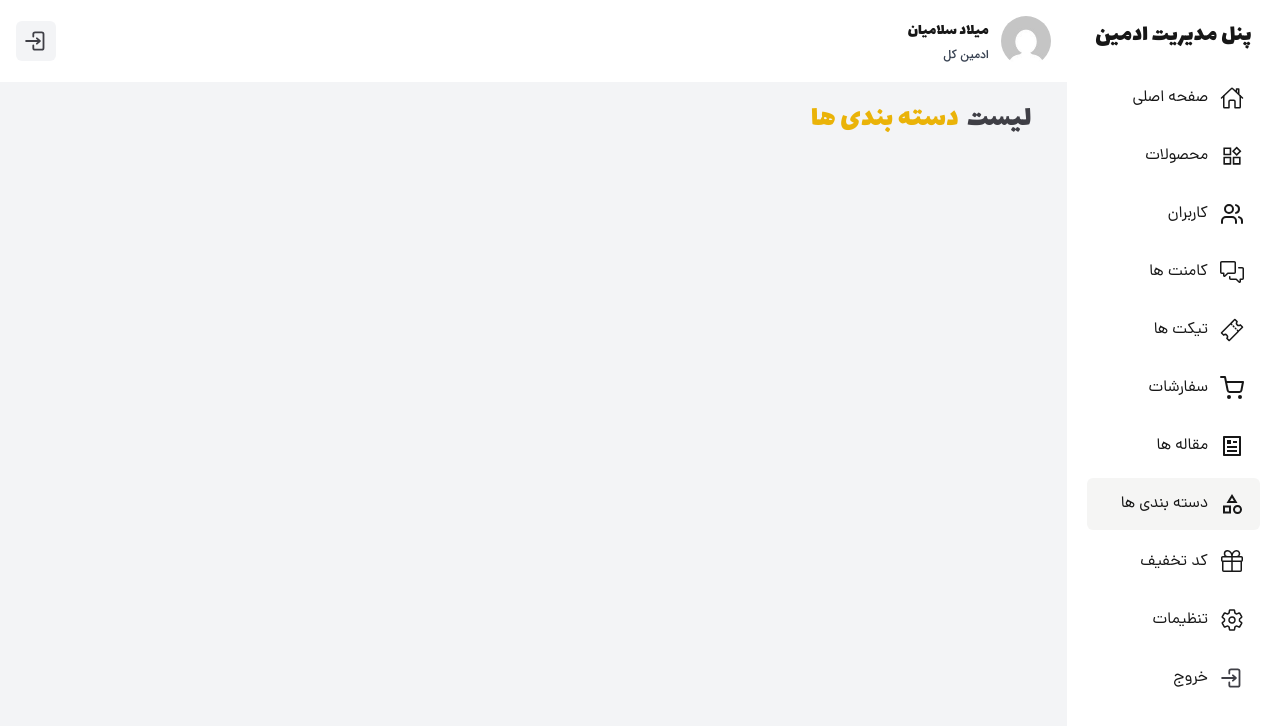
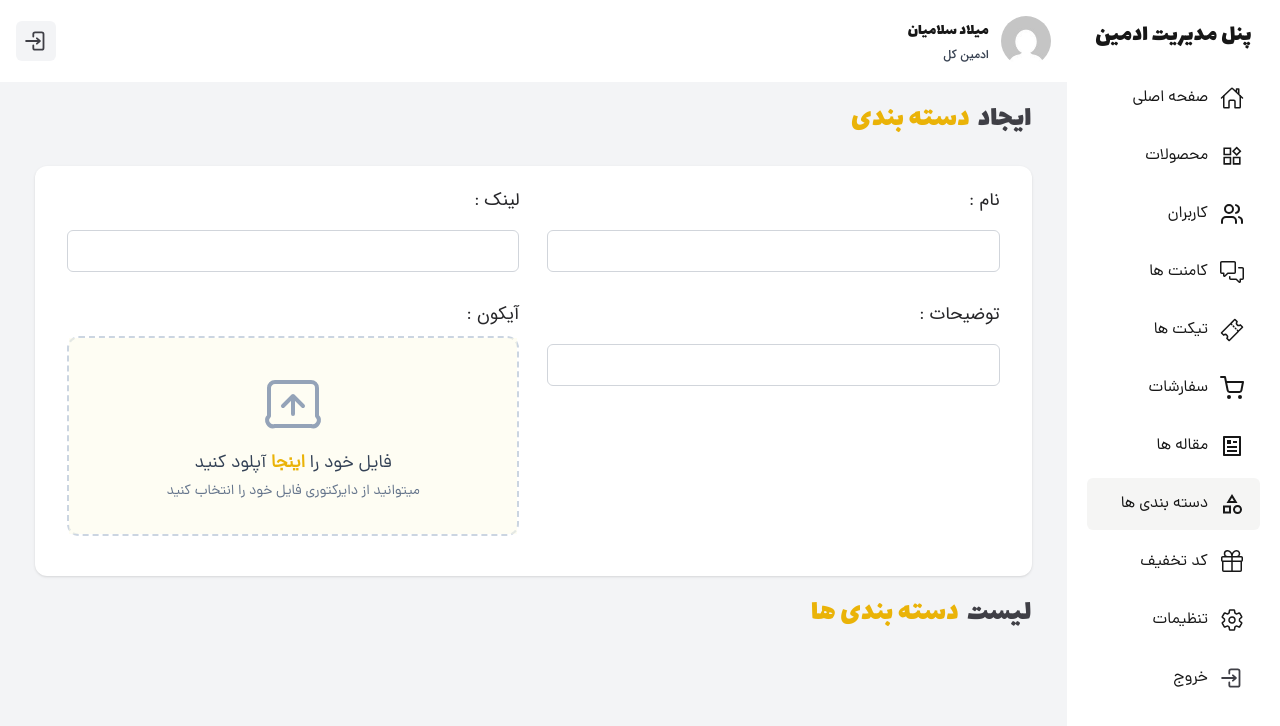
Before and after one commit to milad1385/tool-shop, a Next.js app: page /p-admin/categories in a window 1280 px wide. Shown: the top 726 px of the page. Built offline with nearby package versions, Linux system fonts and the light colour scheme.

Commit message:
add image uploader in admin panel

```diff
--- a/src/app/p-admin/categories/page.tsx
+++ b/src/app/p-admin/categories/page.tsx
@@ -1,13 +1,15 @@
-import Container from '@/components/modules/p-admin/Container'
-import PageTitle from '@/components/modules/p-admin/PageTitle'
-import React from 'react'
+import Container from "@/components/modules/p-admin/Container";
+import PageTitle from "@/components/modules/p-admin/PageTitle";
+import CreateCategory from "@/components/templates/p-admin/CreateCategory";
 
 function page() {
   return (
-   <Container>
+    <Container>
+      <PageTitle content="ایجاد دسته بندی" />
+      <CreateCategory/>
       <PageTitle content="لیست دسته بندی ها" />
     </Container>
-  )
+  );
 }
 
-export default page
+export default page;
--- /dev/null
+++ b/src/components/templates/p-admin/CreateCategory.tsx
@@ -0,0 +1,54 @@
+"use client";
+import Input from "@/components/ui/Input";
+import React from "react";
+import { useForm } from "react-hook-form";
+
+function CreateCategory() {
+  const {
+    register,
+    formState: { errors },
+    handleSubmit,
+  } = useForm({});
+  return (
+    <div className="bg-white rounded-xl px-8 pt-5 pb-10 my-5 shadow grid grid-cols-1 md:grid-cols-2 gap-7">
+      <Input
+        register={register}
+        errors={errors}
+        name="name"
+        type="text"
+        label="نام"
+        disable={false}
+        labelClassName="!text-lg font-Iran"
+      />
+      <Input
+        register={register}
+        errors={errors}
+        name="href"
+        type="text"
+        label="لینک"
+        disable={false}
+        labelClassName="!text-lg font-Iran"
+      />
+      <Input
+        register={register}
+        errors={errors}
+        name="desc"
+        type="text"
+        label="توضیحات"
+        disable={false}
+        labelClassName="!text-lg font-Iran"
+      />
+      <Input
+        register={register}
+        errors={errors}
+        name="image"
+        type="file"
+        label="آیکون"
+        disable={false}
+        labelClassName="!text-lg font-Iran"
+      />
+    </div>
+  );
+}
+
+export default CreateCategory;
--- a/src/components/ui/Input.tsx
+++ b/src/components/ui/Input.tsx
@@ -11,11 +11,15 @@ function Input({
   disable,
   multiple,
   placeholder,
+  labelClassName,
 }: IInput) {
   if (type !== "textarea" && type !== "file") {
     return (
       <div className="flex flex-col gap-y-4 relative">
-        <label htmlFor={name} className="text-sm text-zinc-800">
+        <label
+          htmlFor={name}
+          className={`text-sm text-zinc-800 ${labelClassName}`}
+        >
           {label} :
         </label>
         <input
@@ -23,10 +27,9 @@ function Input({
           type={type}
           id={name}
           name={name}
-          dir="ltr"
           disabled={disable}
           placeholder={placeholder}
-          className={`input text-left p-2 border border-gray-300 rounded-md ${className}`}
+          className={`input text-right p-2 border border-gray-300 rounded-md ${className}`}
         />
 
         {errors[name] && (
@@ -38,7 +41,7 @@ function Input({
         )}
       </div>
     );
-  } else {
+  } else if (type === "textarea") {
     return (
       <div className="flex flex-col gap-y-4 relative">
         <label htmlFor={name} className="text-sm text-zinc-800">
@@ -59,6 +62,67 @@ function Input({
         )}
       </div>
     );
+  } else {
+    return (
+      <div className="flex flex-col gap-y-2">
+        <label
+          htmlFor={name}
+          className={`text-sm font-medium text-zinc-800 ${labelClassName}`}
+        >
+          {label} :
+        </label>
+
+        <div className="relative flex flex-col items-center justify-center w-full p-8 transition-colors duration-300 bg-white border-2 border-dashed rounded-xl border-slate-300 hover:border-yellow-500 group">
+          <div className="absolute inset-0 transition-colors duration-300 bg-yellow-50 group-hover:bg-yellow-100 opacity-50"></div>
+
+          <div className="relative z-10 text-center">
+            <svg
+              className="w-16 h-16 mx-auto text-slate-400 group-hover:text-yellow-500"
+              xmlns="http://www.w3.org/2000/svg"
+              fill="none"
+              viewBox="0 0 24 24"
+              strokeWidth="1.5"
+              stroke="currentColor"
+            >
+              <path
+                strokeLinecap="round"
+                strokeLinejoin="round"
+                d="M12 16.5V9.75m0 0l-3.75 3.75M12 9.75l3.75 3.75M3 17.25V6.75A2.25 2.25 0 015.25 4.5h13.5A2.25 2.25 0 0121 6.75v10.5A2.25 2.25 0 0118.75 21H5.25A2.25 2.25 0 013 17.25z"
+              />
+            </svg>
+
+            {/* متن راهنما */}
+            <p className="mt-4 text-lg font-medium text-slate-700">
+              فایل خود را{" "}
+              <label
+                htmlFor={name}
+                className="font-bold text-yellow-500 cursor-pointer hover:underline"
+              >
+                اینجا
+              </label>{" "}
+              آپلود کنید
+            </p>
+
+            <p className="mt-1 text-sm text-slate-500">
+              میتوانید از دایرکتوری فایل خود را انتخاب کنید
+            </p>
+
+            <input
+              {...register(`${name}`)}
+              id={name}
+              name={name}
+              type="file"
+              disabled={disable}
+              className="sr-only"
+            />
+          </div>
+        </div>
+
+        {errors[name] && (
+          <span className="text-sm text-red-600">{errors[name].message}</span>
+        )}
+      </div>
+    );
   }
 }
 
--- a/src/constants/data.tsx
+++ b/src/constants/data.tsx
@@ -316,3 +316,11 @@ export const colors = [
   { id: 4, slug: "sky", label: "آبی" },
   { id: 5, slug: "green", label: "سبز" },
 ];
+
+export const people = [
+  { id: 1, name: 'Durward Reynolds' },
+  { id: 2, name: 'Kenton Towne' },
+  { id: 3, name: 'Therese Wunsch' },
+  { id: 4, name: 'Benedict Kessler' },
+  { id: 5, name: 'Katelyn Rohan' },
+]
--- a/src/libs/types.ts
+++ b/src/libs/types.ts
@@ -155,6 +155,7 @@ export interface IInput {
   multiple?: boolean;
   type: "text" | "number" | "email" | "password" | "file" | "textarea";
   disable?: boolean;
+  labelClassName?: string;
 }
 
 export interface IAnswerBox {
```
Also changed, not shown: 1 other file (tests, documents, lock files or other folders).
